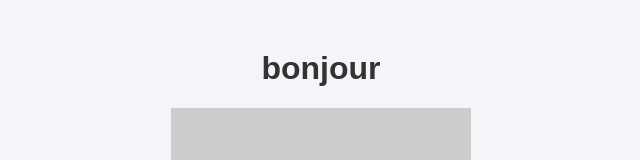
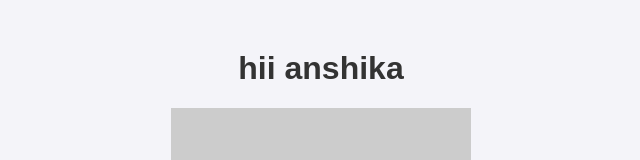
Before and after one commit to anshika2111091/simple-website, a plain HTML site: page index.html in a window 1280 px wide. Shown: the top 160 px of the page, without its empty margins (319-959 px from the left). Drawn offline with Linux system fonts and the light colour scheme; placeholder pictures from the web are drawn by us.

Commit message:
Update index.html

```diff
--- a/index.html
+++ b/index.html
@@ -4,12 +4,12 @@
   <meta charset="UTF-8">
   <meta name="viewport" content="width=device-width, initial-scale=1.0">
   <title>
-    Bonjour
+    Hello!
   </title>
   <link rel="stylesheet" href="style.css">
 </head>
 <body>
-  <h1>bonjour</h1>
+  <h1>hii anshika</h1>
   <img src="https://via.placeholder.com/300" alt="Sample Image">
 </body>
 </html>
```
